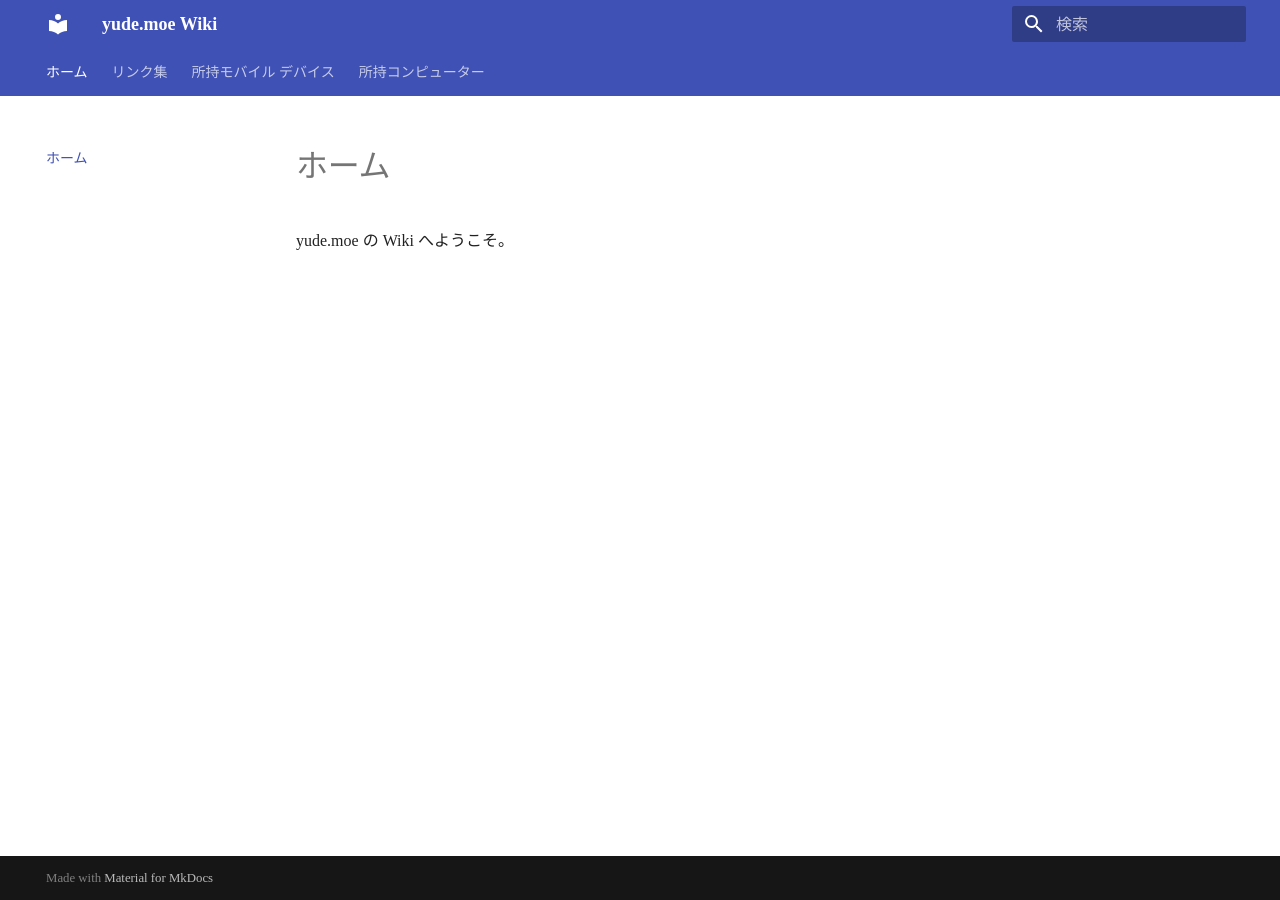
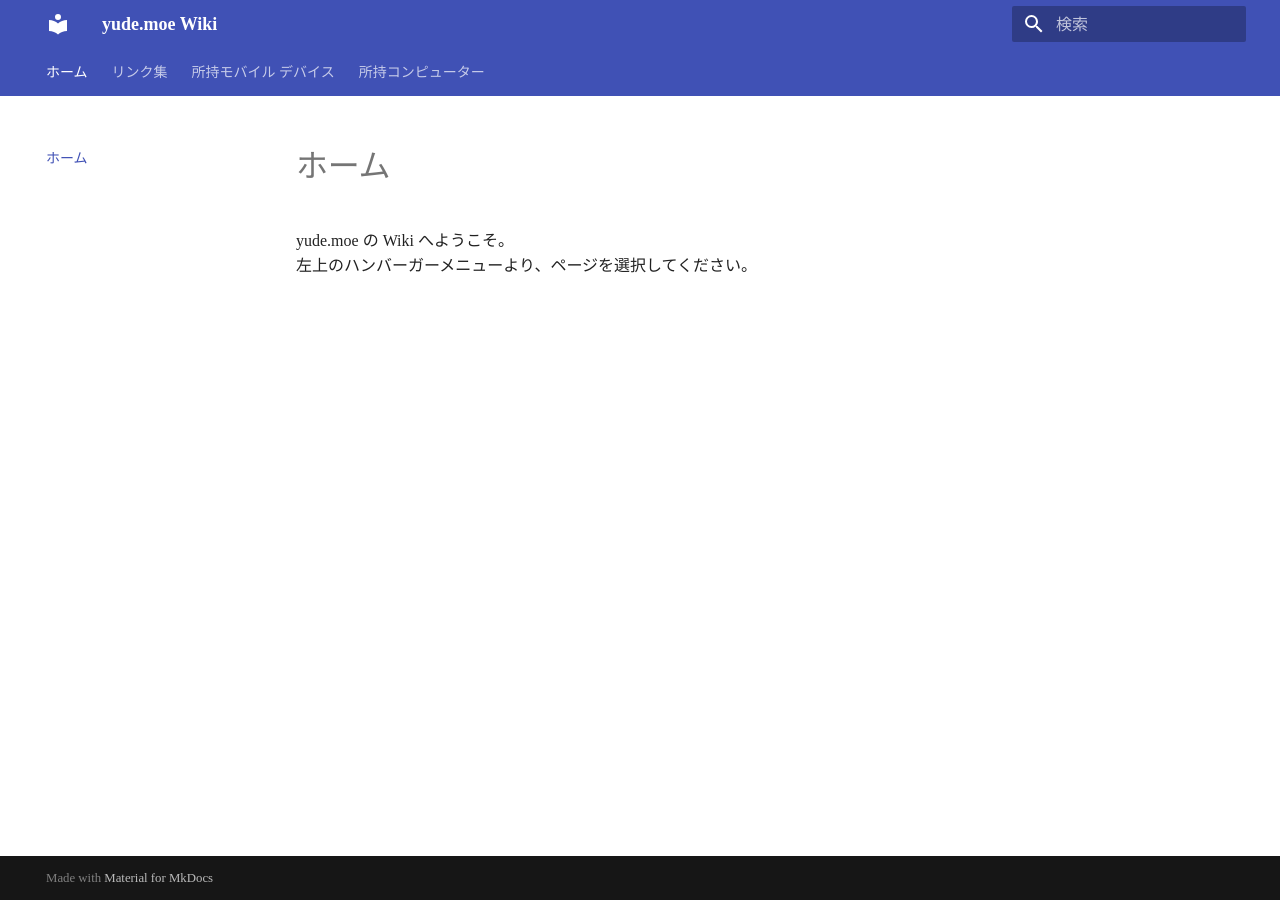
Before and after one commit to yude-jp/wiki, an MkDocs documentation site: the page built from docs/index.md, in a window 1280 px wide. Built offline with MkDocs 1.6.1 and Material for MkDocs 9.7.7, drawn with Linux system fonts in a browser that asks for light colours; some web fonts are replaced.

Commit message:
Update index.md

```diff
--- a/docs/index.md
+++ b/docs/index.md
@@ -1,2 +1,3 @@
 # ホーム
 yude.moe の Wiki へようこそ。
+左上のハンバーガーメニューより、ページを選択してください。
```
